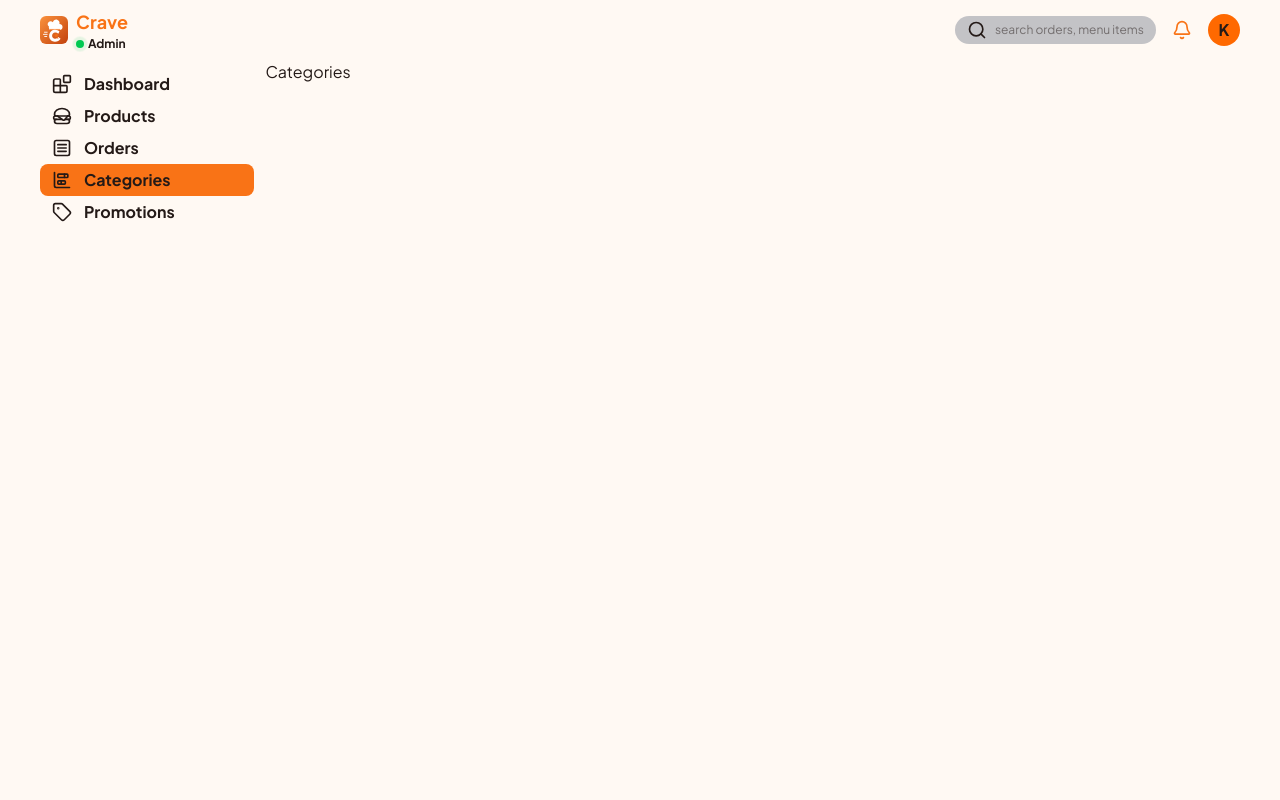
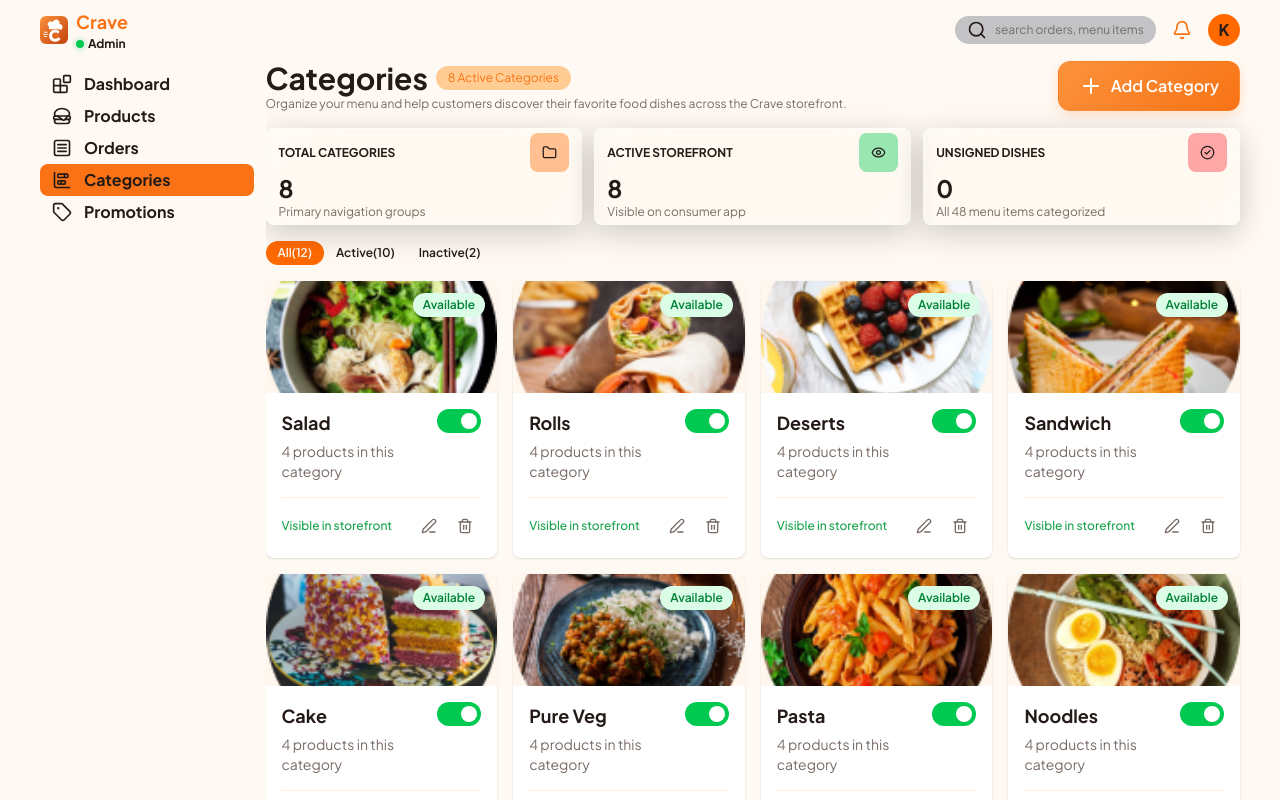
Before and after one commit to LakshanJayalath171/Crave--Food-delivery-app-front-end-, a React (Vite) app: page /admin/dashboard in a window 1280 px wide. Both pictures are taken after a click on the element "Categories". Built offline with nearby package versions, Linux system fonts and the light colour scheme.

Commit message:
Created categories page

```diff
--- a/src/components/Categories.tsx
+++ b/src/components/Categories.tsx
@@ -1,9 +1,139 @@
-import React from 'react'
+import { useState } from "react"
+import { CircleCheck, Eye, Folder, Plus } from "lucide-react"
+import { food_list, menu_list } from "../assets/frontend_assets/assets"
+import Category_card from "./Category_card"
 
 const Categories = () => {
+  const [categories, setCategories] = useState(menu_list)
+  const [availableCategoryNames, setAvailableCategoryNames] = useState(() => new Set(menu_list.map((category) => category.menu_name)))
+
+  const toggleCategoryAvailability = (categoryName: string) => {
+    setAvailableCategoryNames((currentNames) => {
+      const nextNames = new Set(currentNames)
+      if (nextNames.has(categoryName)) {
+        nextNames.delete(categoryName)
+      } else {
+        nextNames.add(categoryName)
+      }
+      return nextNames
+    })
+  }
+
+  const deleteCategory = (categoryName: string) => {
+    setCategories((currentCategories) => currentCategories.filter((category) => category.menu_name !== categoryName))
+    setAvailableCategoryNames((currentNames) => {
+      const nextNames = new Set(currentNames)
+      nextNames.delete(categoryName)
+      return nextNames
+    })
+  }
+
   return (
-    <div>Categories</div>
-  )
+    <div>
+      {/* heading */}
+      <div className="flex items-center justify-between">
+        <div>
+          <div className="flex items-center gap-2">
+            <h1 className="text-3xl font-bold">Categories</h1>
+            <div className="text-xs font-light bg-orange-400/40 text-primary px-3 py-1 rounded-full">
+              {availableCategoryNames.size} Active Categories
+            </div>
+          </div>
+          <p className="text-xs font-light text-secondary">
+            Organize your menu and help customers discover their favorite food
+            dishes across the Crave storefront.
+          </p>
+        </div>
+        <div>
+          <button className="btn-primary">
+            <Plus />
+            Add Category
+          </button>
+        </div>
+      </div>
+
+      {/* card */}
+      <div className="grid grid-cols-3 gap-3 mt-4">
+
+        {/* reusable card */}
+        <div className="apple rounded-lg px-3 py-1">
+          <div className="flex items-center justify-between ">
+            <div>
+              <p className="text-xs font-bold">TOTAL CATEGORIES</p>
+            </div>
+            <div className="p-3 rounded-lg bg-orange-500/40">
+              <Folder className="text-main" size={15} />
+            </div>
+          </div>
+          <div>
+            <h1 className="text-2xl font-bold text-main">{categories.length}</h1>
+            <p className="text-xs font-light text-secondary">
+              Primary navigation groups
+            </p>
+          </div>
+        </div>
+
+        <div className="apple rounded-lg px-3 py-1">
+          <div className="flex items-center justify-between ">
+            <div>
+              <p className="text-xs font-bold">ACTIVE STOREFRONT</p>
+            </div>
+            <div className="p-3 rounded-lg bg-green-500/40">
+              <Eye className="text-main" size={15} />
+            </div>
+          </div>
+          <div>
+            <h1 className="text-2xl font-bold text-main">{availableCategoryNames.size}</h1>
+            <p className="text-xs font-light text-secondary">
+              Visible on consumer app
+            </p>
+          </div>
+        </div>
+
+        <div className="apple rounded-lg px-3 py-1">
+          <div className="flex items-center justify-between ">
+            <div>
+              <p className="text-xs font-bold">UNSIGNED DISHES</p>
+            </div>
+            <div className="p-3 rounded-lg bg-red-500/40">
+              <CircleCheck className="text-main" size={15} />
+            </div>
+          </div>
+          <div>
+            <h1 className="text-2xl font-bold text-main">{food_list.filter((dish) => !categories.some((category) => category.menu_name === dish.category)).length}</h1>
+            <p className="text-xs font-light text-secondary">
+              All 48 menu items categorized
+            </p>
+          </div>
+        </div>
+
+      </div>
+
+      <div className="flex items-center justify-start mt-4">
+        <div className=" px-3 py-1 rounded-full text-xs font-semibold text-on-dark bg-orange-500">All(12)</div>
+
+        <div className=" px-3 py-1 rounded-full text-xs font-semibold text-main">Active(10)</div>
+
+        <div className=" px-3 py-1 rounded-full text-xs font-semibold text-main">Inactive(2)</div>
+
+
+      </div>
+      {/* card grid */}
+      <div className="mt-4 grid grid-cols-1 gap-4 sm:grid-cols-2 lg:grid-cols-4">
+        {categories.map((category) => (
+          <Category_card
+            key={category.menu_name}
+            category={category}
+            productCount={food_list.filter((dish) => dish.category === category.menu_name).length}
+            isAvailable={availableCategoryNames.has(category.menu_name)}
+            onEdit={() => undefined}
+            onDelete={() => deleteCategory(category.menu_name)}
+            onToggleAvailability={() => toggleCategoryAvailability(category.menu_name)}
+          />
+        ))}
+      </div>
+    </div>
+  );
 }
 
 export default Categories
--- /dev/null
+++ b/src/components/Category_card.tsx
@@ -0,0 +1,68 @@
+import { Edit3, Trash2 } from "lucide-react"
+
+type CategoryCardProps = {
+  category: {
+    menu_name: string
+    menu_image: string
+  }
+  productCount: number
+  isAvailable: boolean
+  onEdit: () => void
+  onDelete: () => void
+  onToggleAvailability: () => void
+}
+
+const Category_card = ({
+  category,
+  productCount,
+  isAvailable,
+  onEdit,
+  onDelete,
+  onToggleAvailability,
+}: CategoryCardProps) => {
+  return (
+    <article className="overflow-hidden rounded-lg bg-white shadow-sm">
+      <div className="relative h-28 overflow-hidden bg-orange-50">
+        <img src={category.menu_image} alt={category.menu_name} className="h-full w-full object-cover" />
+        <span className={`absolute right-3 top-3 rounded-full px-2.5 py-1 text-xs font-semibold ${isAvailable ? "bg-green-100 text-green-700" : "bg-gray-100 text-gray-600"}`}>
+          {isAvailable ? "Available" : "Unavailable"}
+        </span>
+      </div>
+
+      <div className="p-4">
+        <div className="flex items-start justify-between gap-3">
+          <div>
+            <h2 className="text-lg font-bold text-main">{category.menu_name}</h2>
+            <p className="mt-1 text-sm text-secondary">{productCount} {productCount === 1 ? "product" : "products"} in this category</p>
+          </div>
+          <button
+            type="button"
+            role="switch"
+            aria-checked={isAvailable}
+            aria-label={`${isAvailable ? "Disable" : "Enable"} ${category.menu_name}`}
+            onClick={onToggleAvailability}
+            className={`relative inline-flex h-6 w-11 shrink-0 items-center rounded-full transition-colors ${isAvailable ? "bg-green-500" : "bg-gray-300"}`}
+          >
+            <span className={`inline-block h-4 w-4 transform rounded-full bg-white transition-transform ${isAvailable ? "translate-x-6" : "translate-x-1"}`} />
+          </button>
+        </div>
+
+        <div className="mt-4 flex items-center justify-between border-t border-orange-100 pt-3">
+          <span className={`text-xs font-medium ${isAvailable ? "text-success" : "text-muted"}`}>
+            {isAvailable ? "Visible in storefront" : "Hidden from storefront"}
+          </span>
+          <div className="flex items-center gap-1">
+            <button type="button" onClick={onEdit} aria-label={`Edit ${category.menu_name}`} title={`Edit ${category.menu_name}`} className="rounded-md p-2 text-secondary transition-colors hover:bg-orange-100 hover:text-orange-600">
+              <Edit3 size={16} />
+            </button>
+            <button type="button" onClick={onDelete} aria-label={`Delete ${category.menu_name}`} title={`Delete ${category.menu_name}`} className="rounded-md p-2 text-secondary transition-colors hover:bg-red-100 hover:text-red-600">
+              <Trash2 size={16} />
+            </button>
+          </div>
+        </div>
+      </div>
+    </article>
+  )
+}
+
+export default Category_card
```
